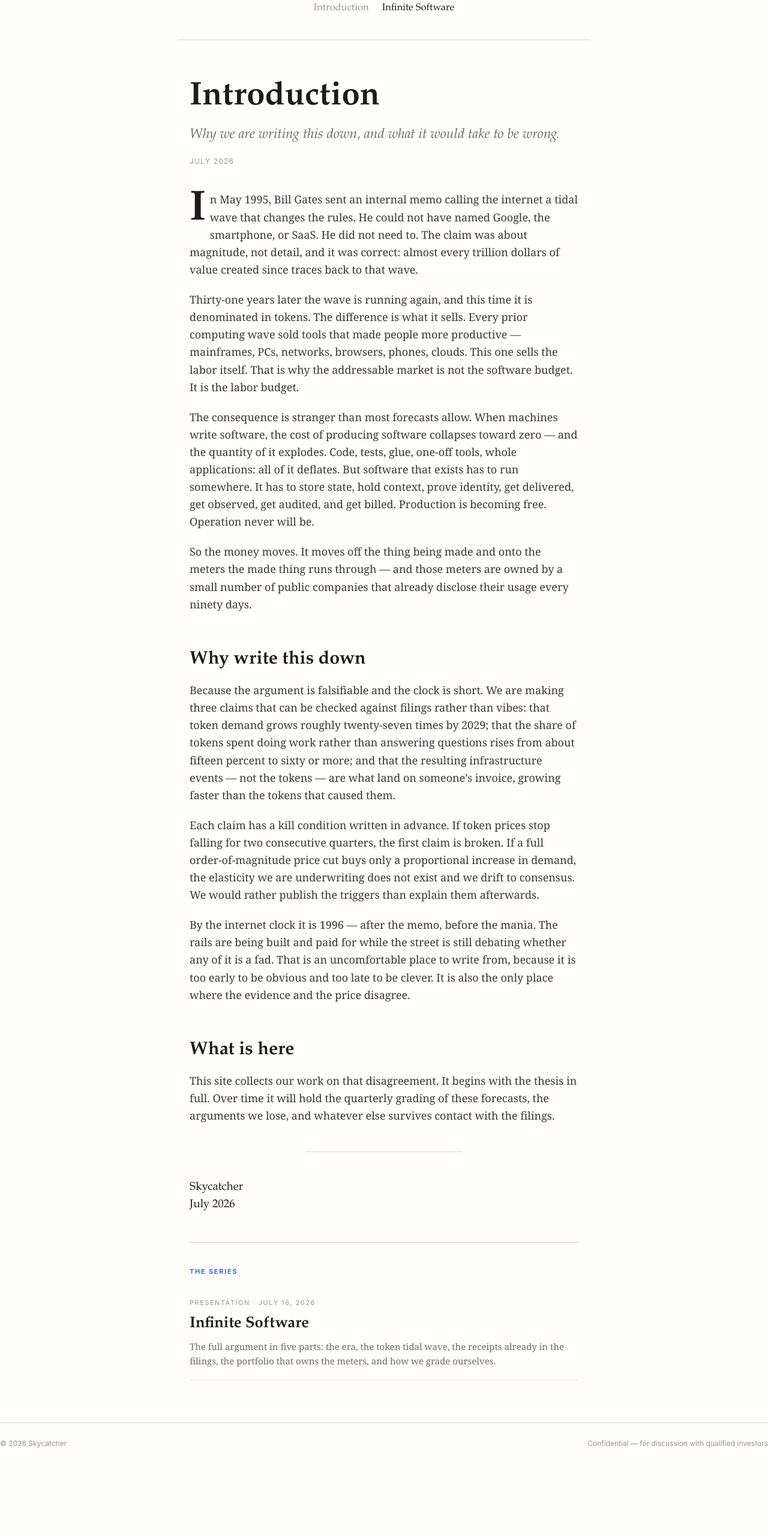
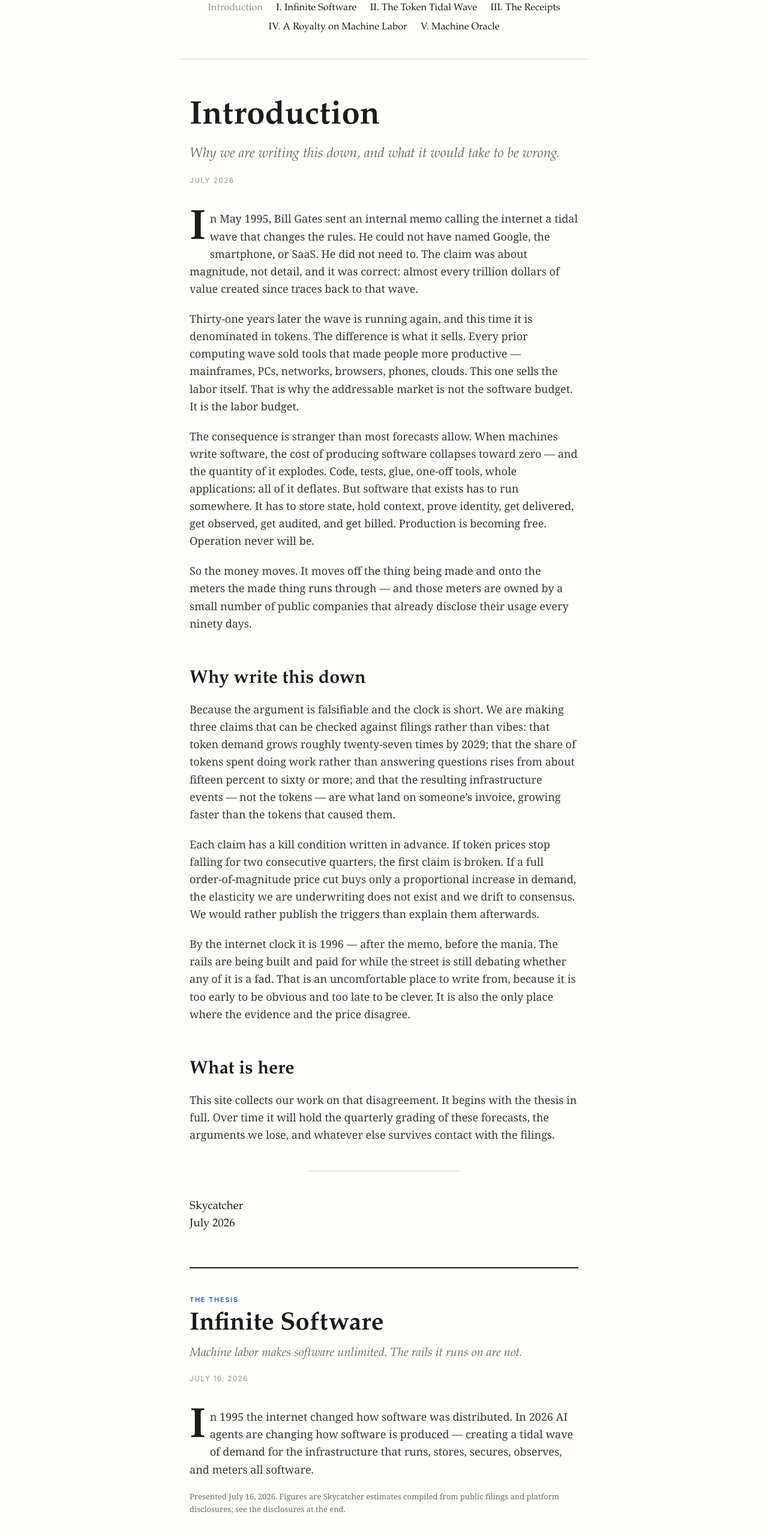
Before and after one commit to 08ird/machineoracle, a website built with Vite: page client/index.html in a window 1280 px wide. Shown: the part 200-2760 px from the top of the page at 60% size. Before the commit the page ends 2663 px from the top, so only its background shows below. Built offline with nearby package versions, Linux system fonts and the light colour scheme.

Commit message:
Home page carries letter, thesis opening, and links to all five parts

```diff
--- a/client/src/content/index.ts
+++ b/client/src/content/index.ts
@@ -59,6 +59,9 @@ export const PIECES: Piece[] = [letter, infiniteSoftware];
 
 export const HOME = letter;
 
+/** The thesis whose chapters form the site's spine. */
+export const THESIS = infiniteSoftware;
+
 export function findPiece(slug: string): Piece | undefined {
   return PIECES.find((p) => p.slug === slug);
 }
--- a/client/src/main.ts
+++ b/client/src/main.ts
@@ -6,7 +6,8 @@
  * beginning `#/` are treated as routes.
  */
 
-import { findPiece, HOME } from './content';
+import { chapters } from './chapters';
+import { findPiece, HOME, THESIS } from './content';
 import { footer, masthead, renderPiece } from './page';
 import './style.css';
 
@@ -26,10 +27,19 @@ function parseHash(): { slug: string; chapter?: number } {
 
 function route(scrollToTop = true) {
   const { slug, chapter } = parseHash();
+
+  // The thesis's front matter now lives on the home page, so a bare thesis slug
+  // has nothing of its own to show — send it home rather than render a stub.
+  if (slug === THESIS.slug && !chapter) {
+    location.replace('#/');
+    return;
+  }
+
   const piece = findPiece(slug) ?? HOME;
+  app.replaceChildren(masthead(piece.slug, chapter), renderPiece(piece, chapter), footer());
 
-  app.replaceChildren(masthead(piece.slug), renderPiece(piece, chapter), footer());
-  document.title = piece.slug ? `${piece.title} — Machine Oracle` : 'Machine Oracle';
+  const chapterTitle = chapter ? chapters(THESIS)[chapter - 1]?.title : undefined;
+  document.title = [chapterTitle ?? (piece.slug ? piece.title : ''), 'Machine Oracle'].filter(Boolean).join(' — ');
 
   if (scrollToTop) scrollTo({ top: 0, behavior: 'auto' });
 }
--- a/client/src/page.ts
+++ b/client/src/page.ts
@@ -9,7 +9,7 @@
 
 import type { Slide } from './data/slides';
 import { chapters, frontMatter, splitBackMatter } from './chapters';
-import { INDEXED, PIECES } from './content';
+import { INDEXED, PIECES, THESIS } from './content';
 import type { Article, Block, Chapter, Deck, Piece } from './content/types';
 import { el, renderExhibit } from './render';
 
@@ -24,7 +24,11 @@ const WORDS = ['', 'one', 'two', 'three', 'four', 'five', 'six', 'seven', 'eight
 
 // ── Chrome ──────────────────────────────────────────────────────────────────
 
-export function masthead(activeSlug: string): HTMLElement {
+/**
+ * The nav lists the introduction and then every chapter of the thesis, so the
+ * whole work is reachable from any page — the reference site's pattern.
+ */
+export function masthead(activeSlug: string, activeChapter?: number): HTMLElement {
   const head = el('header', 'masthead');
   const wrap = el('div', 'wrap');
 
@@ -34,14 +38,29 @@ export function masthead(activeSlug: string): HTMLElement {
 
   const nav = el('nav', 'nav');
   nav.setAttribute('aria-label', 'Contents');
+
+  const intro = el('a', undefined, 'Introduction');
+  intro.href = '#/';
+  if (!activeSlug && !activeChapter) intro.setAttribute('aria-current', 'page');
+  nav.append(intro);
+
+  for (const c of chapters(THESIS)) {
+    const a = el('a', undefined, `${c.numeral}. ${c.title}`);
+    a.href = chapHref(THESIS.slug, c.n);
+    if (activeSlug === THESIS.slug && activeChapter === c.n) a.setAttribute('aria-current', 'page');
+    nav.append(a);
+  }
+
+  // Any further pieces (future essays) follow the thesis chapters.
   for (const p of PIECES) {
+    if (p.slug === '' || p.slug === THESIS.slug) continue;
     const a = el('a', undefined, p.navLabel ?? p.title);
     a.href = href(p.slug);
     if (p.slug === activeSlug) a.setAttribute('aria-current', 'page');
     nav.append(a);
   }
+
   wrap.append(nav);
-
   head.append(wrap, el('hr', 'masthead__rule'));
   return head;
 }
@@ -263,24 +282,76 @@ function renderChapter(p: Deck, c: Chapter, all: Chapter[]): HTMLElement {
 
 // ── Home ────────────────────────────────────────────────────────────────────
 
+/**
+ * The home page carries the whole front of the work: the letter, then the
+ * thesis's opening sections, then links into the five parts. A reader who never
+ * clicks anything still gets the argument; a reader who wants the detail has the
+ * five doors in front of them.
+ */
 function renderHome(letter: Article): HTMLElement {
   const main = renderArticle(letter);
+  const deck = THESIS as Deck;
 
+  // The thesis proper begins here — title, standfirst, then its front matter.
+  const open = el('section', 'thesis');
+  open.append(el('div', 'label', 'The thesis'));
+  const h = el('h2', 'thesis__title', deck.title);
+  open.append(h);
+  if (deck.subtitle) open.append(el('div', 'thesis__sub', deck.subtitle));
+  if (deck.date) open.append(el('div', 'head__date', deck.date));
+  main.append(open);
+
+  if (deck.intro) main.append(prose(deck.intro));
+  for (const s of frontMatter(deck)) {
+    // The agenda slide is replaced by the live chapter links below.
+    if (s.body.kind === 'agenda') continue;
+    const sec = sectionNode(deck, s, null);
+    if (sec) main.append(sec);
+  }
+
+  // The five parts, as navigation.
+  const chaps = chapters(deck);
+  const list = el('nav', 'chapters');
+  list.setAttribute('aria-label', 'Parts');
+  list.append(el('div', 'label', 'Five parts, one thesis'));
+  for (const c of chaps) {
+    const item = el('div', 'chapters__item');
+    item.append(el('div', 'chapters__num', c.numeral));
+    const a = el('a', undefined, c.title);
+    a.href = chapHref(deck.slug, c.n);
+    item.append(a, el('div', 'chapters__sub', c.sub));
+    list.append(item);
+  }
+  main.append(list);
+
+  const nav = el('div', 'chapnav');
+  const next = el('div', 'chapnav__side chapnav__side--next');
+  next.append(el('span', 'chapnav__lab', 'Begin'));
+  const a = el('a', undefined, `${chaps[0].numeral}. ${chaps[0].title}`);
+  a.href = chapHref(deck.slug, 1);
+  next.append(a);
+  nav.append(next);
+  main.append(nav);
+
+  // Any additional pieces published later.
+  const others = INDEXED.filter((p) => p.slug !== deck.slug);
+  if (others.length) {
     const index = el('section', 'index');
-  index.append(el('div', 'label', 'The series'));
-  const list = el('ul', 'index__list');
-  for (const p of INDEXED) {
+    index.append(el('div', 'label', 'Also'));
+    const ul = el('ul', 'index__list');
+    for (const p of others) {
       const li = el('li', 'index__item');
       const meta = [p.kind === 'deck' ? 'Presentation' : 'Essay', p.date].filter(Boolean).join(' · ');
       li.append(el('div', 'index__meta', meta));
-    const a = el('a', undefined, p.title);
-    a.href = href(p.slug);
-    li.append(a);
+      const link = el('a', undefined, p.title);
+      link.href = href(p.slug);
+      li.append(link);
       if (p.blurb) li.append(el('p', 'index__blurb', p.blurb));
-    list.append(li);
+      ul.append(li);
     }
-  index.append(list);
+    index.append(ul);
     main.append(index);
+  }
   return main;
 }
 
--- a/client/src/style.css
+++ b/client/src/style.css
@@ -466,10 +466,32 @@ blockquote cite {
   font-weight: 600;
 }
 
-/* Contents list on the deck's front page. */
+/* Where the thesis begins on the home page, after the letter. */
+.thesis {
+  margin-top: clamp(2.5rem, 2rem + 2vw, 4rem);
+  padding-top: clamp(1.75rem, 1.25rem + 2vw, 2.75rem);
+  border-top: 2px solid var(--ink);
+}
+.thesis__title {
+  font-size: clamp(1.7rem, 1.2rem + 2.2vw, 2.6rem);
+  margin-top: 0.5rem;
+}
+.thesis__sub {
+  font-family: var(--display);
+  font-style: italic;
+  color: var(--ink-3);
+  margin-top: 0.5rem;
+  font-size: clamp(1rem, 0.92rem + 0.45vw, 1.25rem);
+}
+
+/* Contents list of the five parts. */
 .chapters {
-  margin-top: 2.5rem;
+  margin-top: clamp(2rem, 1.5rem + 2vw, 3rem);
+  padding-top: 1.5rem;
   border-top: 1px solid var(--rule);
+}
+.chapters .label {
+  margin-bottom: 0.5rem;
 }
 .chapters__item {
   display: grid;
@@ -1033,8 +1055,21 @@ tbody tr.is-hl th {
   font-weight: 700;
   font-style: normal;
 }
+/* Size the attribution absolutely — inheriting `em` from the oversized quote
+   made it compete with the quote itself. */
 .bigquote cite {
   text-align: center;
+  font-size: 0.6875rem;
+  letter-spacing: 0.12em;
+  margin-top: 1rem;
+}
+.bigquote > p {
+  text-align: center;
+  max-width: 34rem;
+  margin: 1.25rem auto 0;
+}
+.bigquote .note {
+  font-size: 0.75rem;
 }
 
 /* ── Footer ─────────────────────────────────────────────────────────────── */
```
Lines whose indentation alone changed are shown as unchanged.
